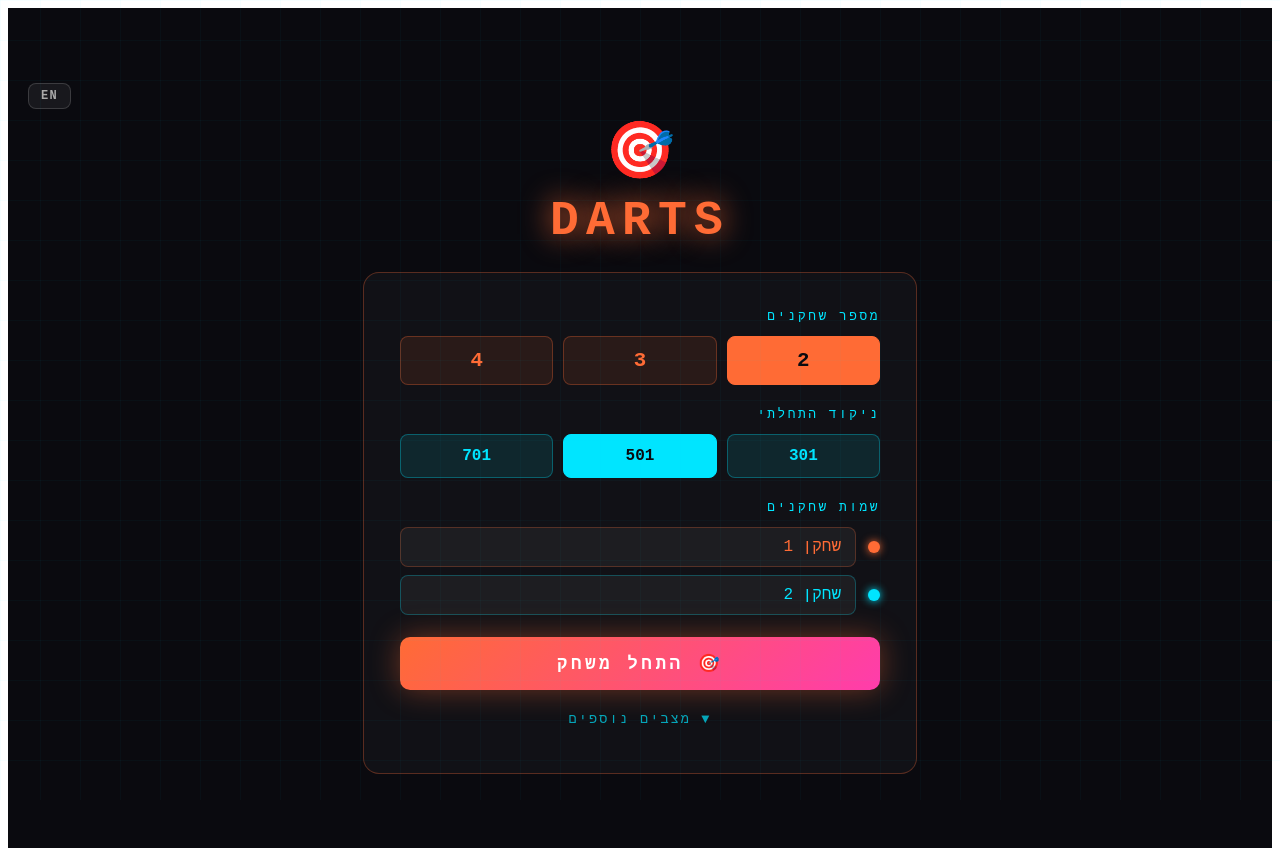
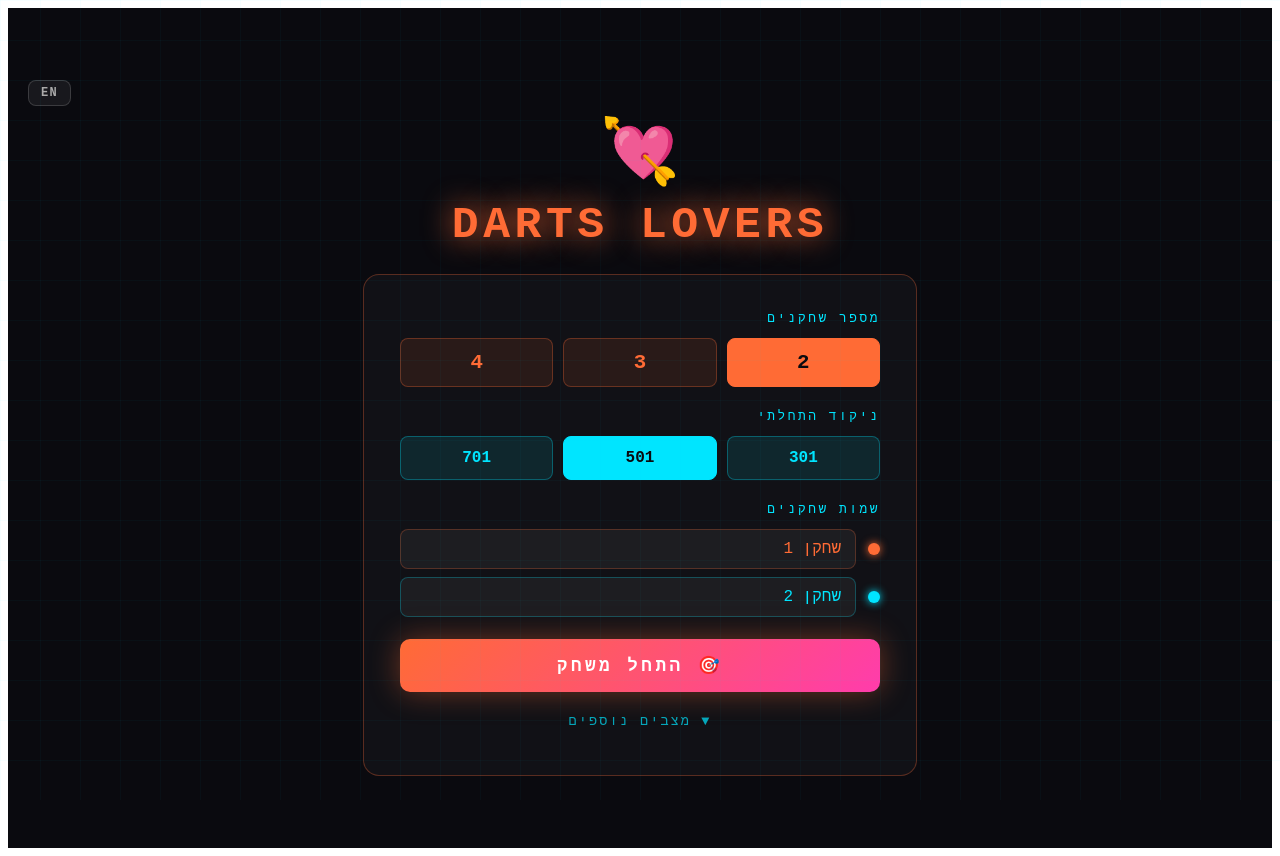
Before and after one commit to azuko3/darts-app, a React (Vite) app: page / in a window 1280 px wide. Built offline with nearby package versions, Linux system fonts and the light colour scheme.

Commit message:
brand: 💘 logo replaces 🎯 across all screens

```diff
--- a/src/App.jsx
+++ b/src/App.jsx
@@ -58,7 +58,7 @@ function Confetti(){
 // ─── i18n ────────────────────────────────────────────────────────────────────
 const T={
   he:{
-    title:"מנהל משחק", num_players:"מספר שחקנים", starting_score:"ניקוד התחלתי",
+    title:"Darts Lovers", num_players:"מספר שחקנים", starting_score:"ניקוד התחלתי",
     player_names:"שמות שחקנים", player_default:(n)=>`שחקן ${n}`, start_game:"התחל משחק",
     your_turn:"תורך", remaining:"נשאר", enter_score:"הזן ניקוד...", confirm:"✓ אישור",
     stats:"סטטיסטיקות", col_player:"שחקן", col_remaining:"נשאר", col_avg:"ממוצע",
@@ -93,7 +93,7 @@ const T={
     back:"חזור",
   },
   en:{
-    title:"Game Manager", num_players:"Number of Players", starting_score:"Starting Score",
+    title:"Darts Lovers", num_players:"Number of Players", starting_score:"Starting Score",
     player_names:"Player Names", player_default:(n)=>`Player ${n}`, start_game:"Start Game",
     your_turn:"Your Turn", remaining:"Remaining", enter_score:"Enter score...", confirm:"✓ Confirm",
     stats:"Statistics", col_player:"Player", col_remaining:"Left", col_avg:"Avg",
@@ -561,7 +561,7 @@ function SoloSummary({result,soloMode,onNewGame,onBack}){
     <div style={{minHeight:"100vh",background:"#0a0a0f",display:"flex",flexDirection:"column",alignItems:"center",justifyContent:"flex-start",fontFamily:"'Courier New',monospace",direction:lang==="he"?"rtl":"ltr",padding:"20px",paddingTop:"40px"}}>
       <div style={{alignSelf:"flex-end",marginBottom:"8px"}}><LangToggle/></div>
       {result.newRecord&&<div style={{color:"#FFD700",fontSize:"1.2rem",fontWeight:"bold",letterSpacing:"0.2em",marginBottom:"16px",animation:"pulse 1s ease infinite"}}>{t.new_record}</div>}
-      <div style={{fontSize:"64px",marginBottom:"8px"}}>{soloMode==="clock"?"⏱️":soloMode==="challenge"?"🏆":"🎯"}</div>
+      <div style={{fontSize:"64px",marginBottom:"8px"}}>{soloMode==="clock"?"⏱️":soloMode==="challenge"?"🏆":"💘"}</div>
       <div style={{color:color,fontSize:"clamp(2rem,8vw,3.5rem)",fontWeight:"bold",textShadow:`0 0 30px ${color}`,marginBottom:"24px"}}>
         {soloMode==="challenge"?`${result.dartsTotal} 🎯`:soloMode==="clock"?`${result.finalScore} pts`:t.game_over}
       </div>
@@ -727,8 +727,8 @@ function MainSetup({onStart,onSolo,onKids}){
       <div style={{alignSelf:"flex-end",marginBottom:"8px"}}><LangToggle/></div>
 
       <div style={{marginBottom:"24px",textAlign:"center"}}>
-        <div style={{fontSize:"56px",marginBottom:"8px"}}>🎯</div>
-        <h1 style={{fontSize:"clamp(2rem,5vw,3rem)",color:"#FF6B35",margin:0,letterSpacing:"0.15em",textShadow:"0 0 30px #FF6B35",textTransform:"uppercase"}}>DARTS</h1>
+        <div style={{fontSize:"64px",marginBottom:"8px"}}>💘</div>
+        <h1 style={{fontSize:"clamp(1.8rem,5vw,2.8rem)",color:"#FF6B35",margin:0,letterSpacing:"0.1em",textShadow:"0 0 30px #FF6B35",textTransform:"uppercase"}}>Darts Lovers</h1>
       </div>
 
       <div style={{background:"rgba(255,255,255,0.03)",border:"1px solid rgba(255,107,53,0.3)",borderRadius:"16px",padding:"clamp(20px,5vw,36px)",width:"100%",maxWidth:"480px"}}>
@@ -846,7 +846,7 @@ function MultiGame({players,startScore,onReset,onNextRound,initialGn,initialSs})
       {editing!==null&&<EditModal player={gs[editing]} onSave={editSave} onClose={()=>setEditing(null)}/>}
       {notif&&<div style={{position:"fixed",top:"20px",left:"50%",transform:"translateX(-50%)",background:"#0a0a0f",border:`1px solid ${notif.c}`,borderRadius:"10px",padding:"12px 28px",color:notif.c,fontWeight:"bold",fontSize:"1.2rem",letterSpacing:"0.1em",zIndex:100,boxShadow:`0 0 30px ${notif.c}50`,animation:"fadeIn 0.3s ease"}}>{notif.msg}</div>}
       <div style={{display:"flex",alignItems:"center",justifyContent:"space-between",marginBottom:"16px"}}>
-        <span style={{color:"#FF6B35",fontSize:"1.3rem",fontWeight:"bold",letterSpacing:"0.1em"}}>🎯 DARTS</span>
+        <span style={{color:"#FF6B35",fontSize:"1.1rem",fontWeight:"bold",letterSpacing:"0.05em"}}>💘 Darts Lovers</span>
         <div style={{color:"#666",fontSize:"0.8rem",textAlign:"center"}}><div>{t.game} {gn}</div><div style={{fontSize:"0.7rem",opacity:0.6}}>{t.round} {rn}</div></div>
         <div style={{display:"flex",gap:"8px",alignItems:"center"}}><LangToggle/><button onClick={onReset} style={{background:"rgba(255,60,172,0.1)",border:"1px solid rgba(255,60,172,0.3)",borderRadius:"8px",color:"#FF3CAC",padding:"6px 12px",cursor:"pointer",fontSize:"0.8rem",fontFamily:"'Courier New',monospace"}}>✕ {t.end}</button></div>
       </div>
@@ -913,7 +913,7 @@ function TurnOrder({players,suggestedOrder,onConfirm,onBack}){
 
       {/* Title */}
       <div style={{textAlign:"center",marginBottom:"32px"}}>
-        <div style={{fontSize:"40px",marginBottom:"8px"}}>🎯</div>
+        <div style={{fontSize:"40px",marginBottom:"8px"}}>💘</div>
         <div style={{color:"#FF6B35",fontSize:"1.1rem",fontWeight:"bold",letterSpacing:"0.2em",marginBottom:"4px"}}>
           {lang==="he"?"מי מתחיל?":"Who goes first?"}
         </div>
@@ -1139,7 +1139,7 @@ function TurnOrderNextRound({players,currentOrder,gameNum,onConfirm,onBack}){
 function SoloSetup({soloMode,onBack,onStart}){
   const {t,lang}=useT();const dir=lang==="he"?"rtl":"ltr";
   const [sc,setSc]=useState(501);
-  const icon=soloMode==="practice"?"🎯":soloMode==="challenge"?"🏆":"⏱️";
+  const icon=soloMode==="practice"?"💘":soloMode==="challenge"?"🏆":"⏱️";
   return(
     <div style={{minHeight:"100vh",background:"#0a0a0f",display:"flex",flexDirection:"column",alignItems:"center",justifyContent:"center",fontFamily:"'Courier New',monospace",direction:dir,padding:"20px"}}>
       <div style={{alignSelf:"flex-end",marginBottom:"8px"}}><LangToggle/></div>
```
